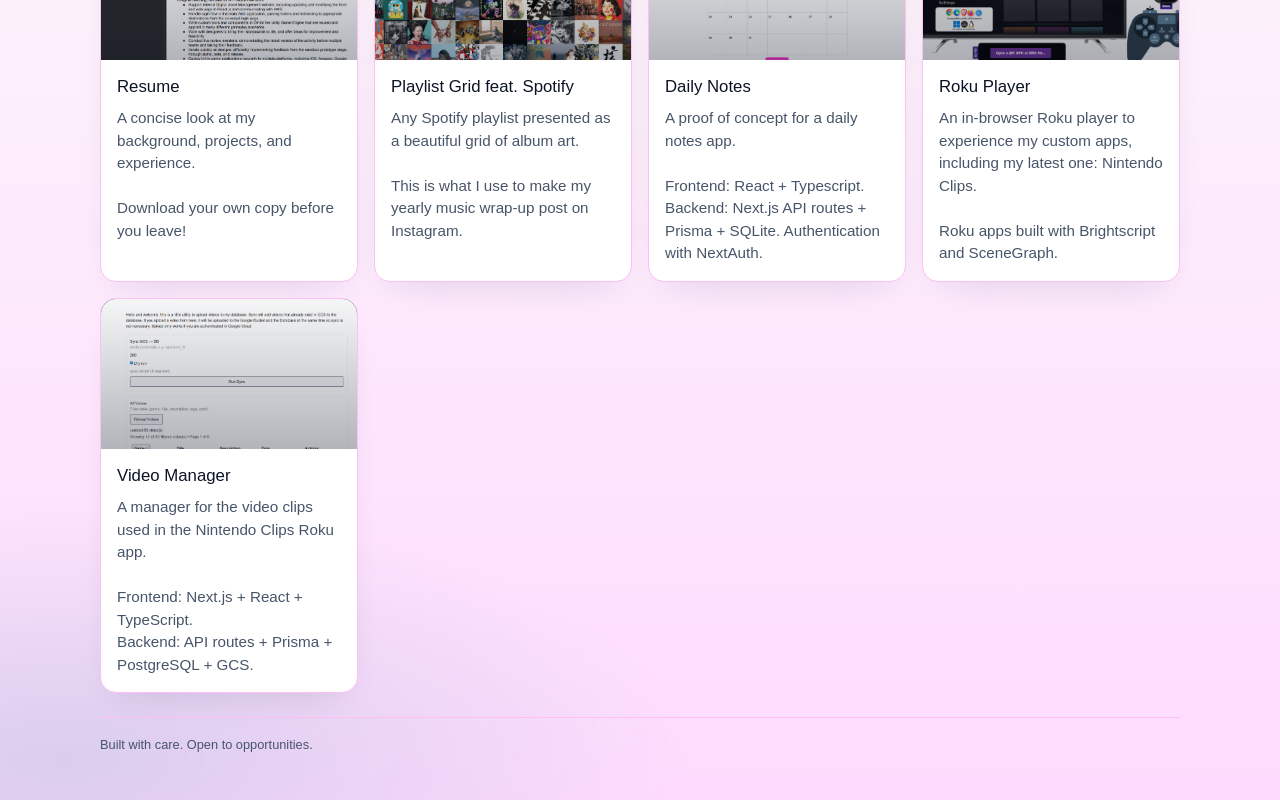
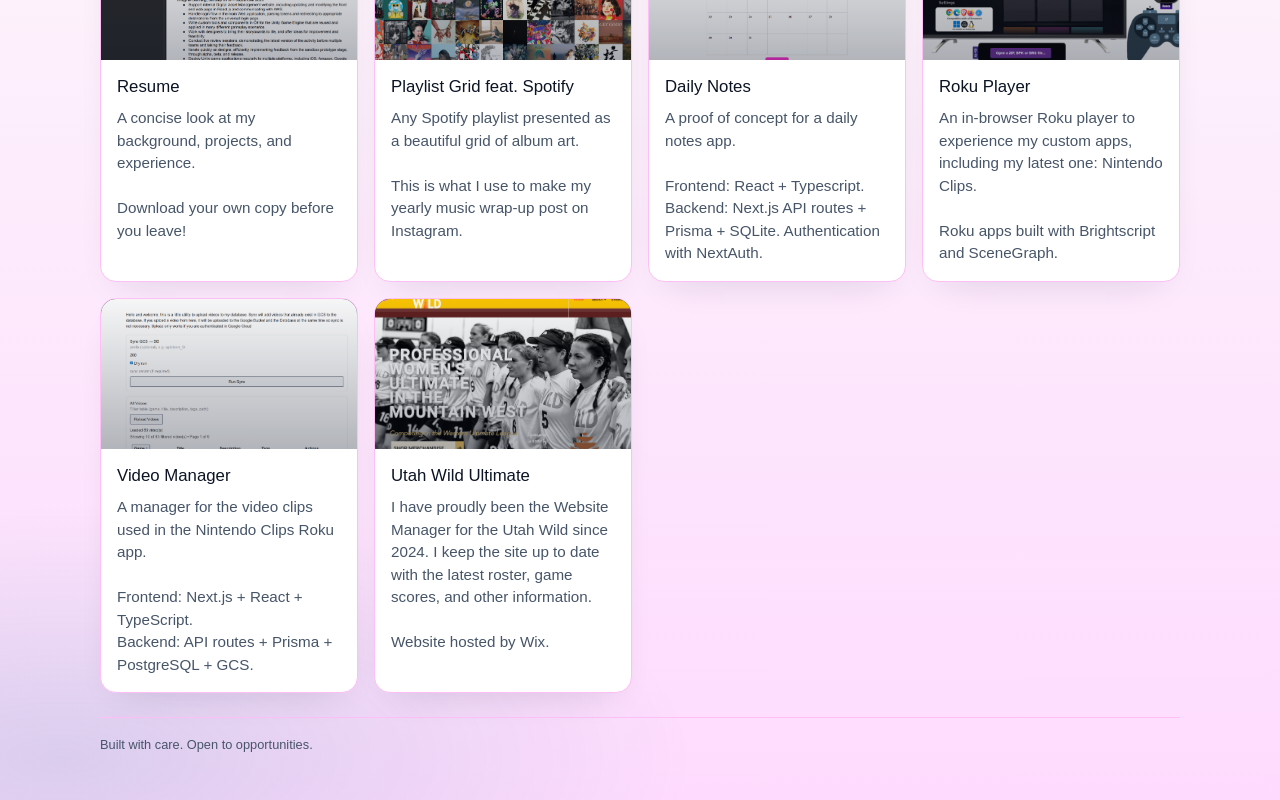
Before and after one commit to tapsley/playlist-grid-vercel, a Next.js app: page / in a window 1280 px wide. Shown: the part 339-1139 px from the top of the page. Built offline with nearby package versions, Linux system fonts and the light colour scheme.

Commit message:
Added Utah Wild card

```diff
--- a/app/page.tsx
+++ b/app/page.tsx
@@ -8,6 +8,7 @@ type ProjectCard = {
   description: string;
   imageSrc: string;
   imageAlt: string;
+  openInNewTab?: boolean;
 };
 
 const projectCards: ProjectCard[] = [
@@ -50,6 +51,15 @@ const projectCards: ProjectCard[] = [
     imageSrc: "/videoManager.png",
     imageAlt: "Video Manager page preview",
   },
+  {
+    href: "https://www.utahwildultimate.org/",
+    title: "Utah Wild Ultimate",
+    description:
+      "I have proudly been the Website Manager for the Utah Wild since 2024. I keep the site up to date with the latest roster, game scores, and other information. \n\nWebsite hosted by Wix.",
+    imageSrc: "/utahWild.png",
+    imageAlt: "Utah Wild Ultimate page preview",
+    openInNewTab: true,
+  },
 ];
 
 export default function SplashPage() {
@@ -66,7 +76,13 @@ export default function SplashPage() {
 
         <div className={styles.grid}>
           {projectCards.map((card) => (
-            <Link key={card.href} href={card.href} className={styles.card}>
+            <Link
+              key={card.href}
+              href={card.href}
+              className={styles.card}
+              target={card.openInNewTab ? "_blank" : undefined}
+              rel={card.openInNewTab ? "noopener noreferrer" : undefined}
+            >
               <div className={styles.previewFrame}>
                 <Image
                   src={card.imageSrc}
```
Also changed, not shown: public/utahWild.png (added).
